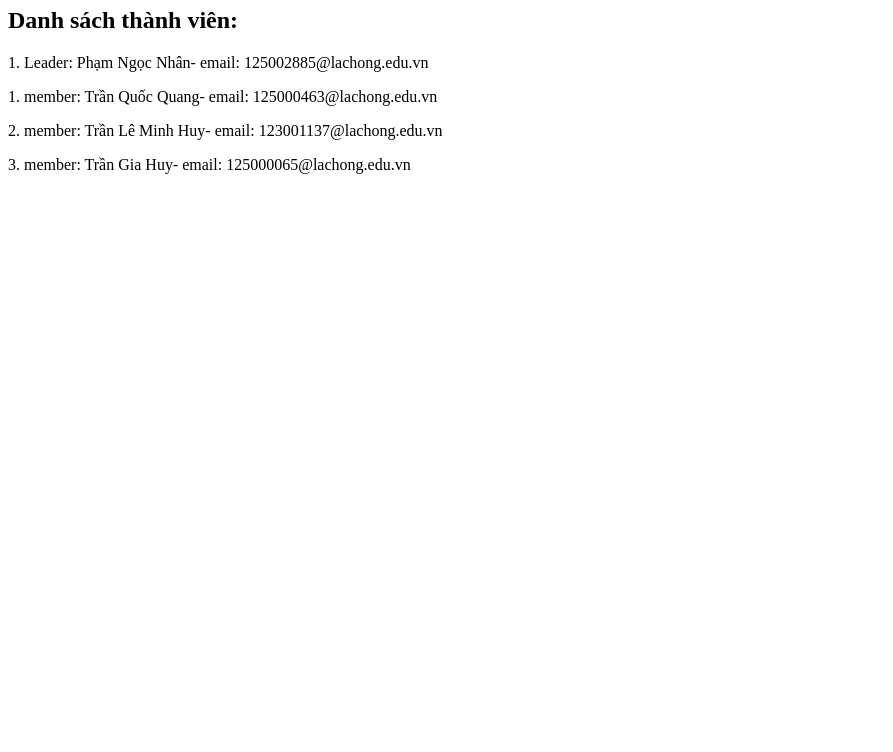
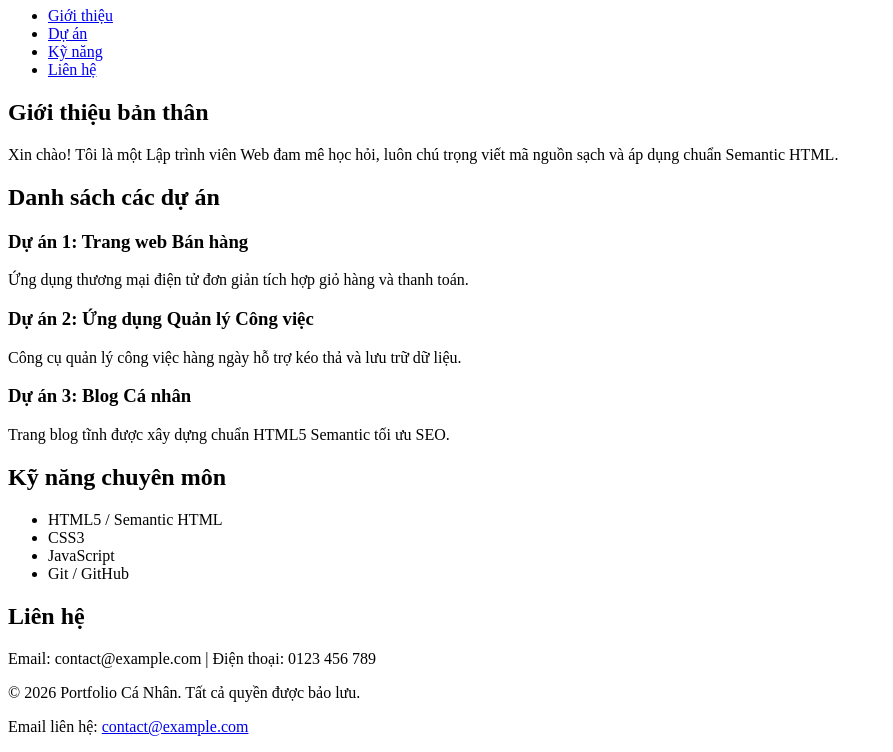
Before and after one commit to newbieincodde/thiet-ke-web-nhom-9, a plain HTML site: page index.html in a window 1280 px wide. Shown: the part 73-825 px from the top of the page, without its empty margins (0-893 px from the left). Before the commit the page ends 800 px from the top, so only its background shows below. Drawn offline with Linux system fonts and the light colour scheme.

Commit message:
Add files via upload

```diff
--- a/index.html
+++ b/index.html
@@ -1,17 +1,128 @@
 <!DOCTYPE html>
-<html lang="en">
+<html lang="vi">
 <head>
     <meta charset="UTF-8">
     <meta name="viewport" content="width=device-width, initial-scale=1.0">
-    <title>Document</title>
+    <title>Portfolio Cá Nhân</title>
 </head>
 <body>
-    <h1>Bài tập Thiết Kế Web - Nhóm 9</h1>
-    <h2>Danh sách thành viên:</h2>
-    <p>1. Leader: Phạm Ngọc Nhân- email: 125002885@lachong.edu.vn</p>
-    <p>1. member: Trần Quốc Quang- email: 125000463@lachong.edu.vn</p>
-    <p>2. member: Trần Lê Minh Huy- email: 123001137@lachong.edu.vn</p>
-    <p>3. member: Trần Gia Huy- email: 125000065@lachong.edu.vn</p>
-    <!-- Các thành viên khác sẽ thêm tiếp phần của họ xuống dưới dòng này -->
+
+    <!--
+        Thẻ <header>:
+        - VAI TRÒ: Chứa phần mở đầu hoặc nhóm các công cụ định vị thương hiệu của trang web.
+        - Ý NGHĨA NGỮ NGHĨA: Đại diện cho khu vực đầu trang, chứa logo/tên cá nhân và thanh điều hướng chính (<nav>).
+    -->
+    <header>
+        <h1>Trần Gia Hyy
+        </h1>
+
+        <!--
+            Thẻ <nav>:
+            - VAI TRÒ: Thanh điều hướng trang web.
+            - Ý NGHĨA NGỮ NGHĨA: Định nghĩa khu vực chứa các liên kết chuyển hướng nội bộ quan trọng (#about, #projects, #skills, #contact).
+        -->
+        <nav>
+            <ul>
+                <li><a href="#about">Giới thiệu</a></li>
+                <li><a href="#projects">Dự án</a></li>
+                <li><a href="#skills">Kỹ năng</a></li>
+                <li><a href="#contact">Liên hệ</a></li>
+            </ul>
+        </nav>
+    </header>
+
+    <!--
+        Thẻ <main>:
+        - VAI TRÒ: Chứa nội dung trọng tâm và chính yếu của tài liệu HTML.
+        - Ý NGHĨA NGỮ NGHĨA: Biểu thị khu vực nội dung độc nhất, không lặp lại giữa các trang. Mỗi trang web chỉ có duy nhất một thẻ <main>.
+    -->
+    <main>
+
+        <!--
+            Thẻ <section> (Section 1: Giới thiệu bản thân):
+            - VAI TRÒ: Phân vùng chủ đề nội dung logic.
+            - Ý NGHĨA NGỮ NGHĨA: Nhóm các nội dung cùng chung chủ đề giới thiệu cá nhân, bắt đầu bằng một tiêu đề (<h2>).
+        -->
+        <section id="about">
+            <h2>Giới thiệu bản thân</h2>
+            <p>Xin chào! Tôi là một Lập trình viên Web đam mê học hỏi, luôn chú trọng viết mã nguồn sạch và áp dụng chuẩn Semantic HTML.</p>
+        </section>
+
+        <!--
+            Thẻ <section> (Section 2: Danh sách dự án):
+            - VAI TRÒ: Phân vùng chủ đề tập hợp các sản phẩm/dự án.
+            - Ý NGHĨA NGỮ NGHĨA: Nhóm các đơn vị nội dung độc lập (<article>) đại diện cho từng dự án riêng lẻ.
+        -->
+        <section id="projects">
+            <h2>Danh sách các dự án</h2>
+
+            <!--
+                Thẻ <article> (Dự án 1):
+                - VAI TRÒ: Đơn vị nội dung tự hoàn chỉnh.
+                - Ý NGHĨA NGỮ NGHĨA: Độc lập với các phần khác, có thể đứng riêng lẻ hoặc phân phối lại mà vẫn đầy đủ thông tin.
+            -->
+            <article>
+                <h3>Dự án 1: Trang web Bán hàng</h3>
+                <p>Ứng dụng thương mại điện tử đơn giản tích hợp giỏ hàng và thanh toán.</p>
+            </article>
+
+            <!--
+                Thẻ <article> (Dự án 2):
+                - VAI TRÒ: Đơn vị nội dung tự hoàn chỉnh.
+                - Ý NGHĨA NGỮ NGHĨA: Độc lập với các phần khác, thể hiện thông tin riêng biệt cho Dự án 2.
+            -->
+            <article>
+                <h3>Dự án 2: Ứng dụng Quản lý Công việc</h3>
+                <p>Công cụ quản lý công việc hàng ngày hỗ trợ kéo thả và lưu trữ dữ liệu.</p>
+            </article>
+
+            <!--
+                Thẻ <article> (Dự án 3):
+                - VAI TRÒ: Đơn vị nội dung tự hoàn chỉnh.
+                - Ý NGHĨA NGỮ NGHĨA: Độc lập với các phần khác, thể hiện thông tin riêng biệt cho Dự án 3.
+            -->
+            <article>
+                <h3>Dự án 3: Blog Cá nhân</h3>
+                <p>Trang blog tĩnh được xây dựng chuẩn HTML5 Semantic tối ưu SEO.</p>
+            </article>
+        </section>
+
+        <!--
+            Thẻ <section> (Section 3: Kỹ năng chuyên môn):
+            - VAI TRÒ: Phân vùng chủ đề thể hiện kỹ năng.
+            - Ý NGHĨA NGỮ NGHĨA: Định nhóm thông tin kỹ năng lập trình dưới một phần tiêu đề rõ ràng.
+        -->
+        <section id="skills">
+            <h2>Kỹ năng chuyên môn</h2>
+            <ul>
+                <li>HTML5 / Semantic HTML</li>
+                <li>CSS3</li>
+                <li>JavaScript</li>
+                <li>Git / GitHub</li>
+            </ul>
+        </section>
+
+        <!--
+            Thẻ <section> (Section 4: Liên hệ):
+            - VAI TRÒ: Phân vùng chủ đề cho thông tin liên lạc.
+            - Ý NGHĨA NGỮ NGHĨA: Gom nhóm thông tin hỗ trợ người dùng/nhà tuyển dụng tương tác với chủ sở hữu trang web.
+        -->
+        <section id="contact">
+            <h2>Liên hệ</h2>
+            <p>Email: contact@example.com | Điện thoại: 0123 456 789</p>
+        </section>
+
+    </main>
+
+    <!--
+        Thẻ <footer>:
+        - VAI TRÒ: Chân trang của website.
+        - Ý NGHĨA NGỮ NGHĨA: Chứa thông tin bản quyền, thông tin tác giả và các liên kết hỗ trợ cuối trang.
+    -->
+    <footer>
+        <p>&copy; 2026 Portfolio Cá Nhân. Tất cả quyền được bảo lưu.</p>
+        <p>Email liên hệ: <a href="mailto:contact@example.com">contact@example.com</a></p>
+    </footer>
+
 </body>
 </html>
```
